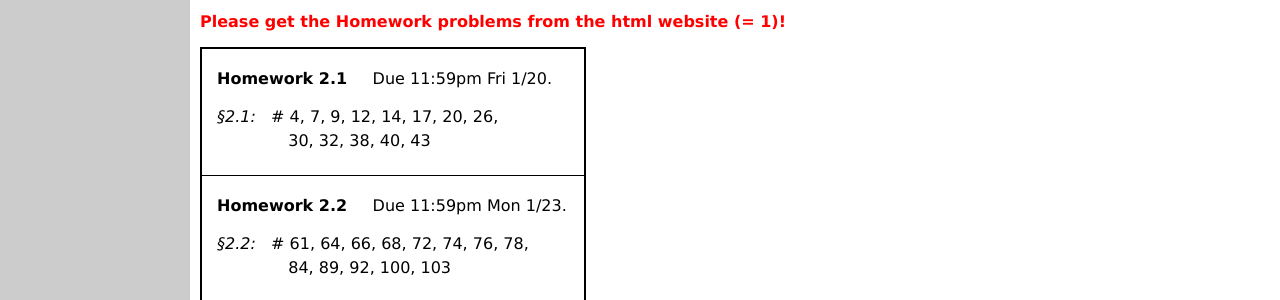
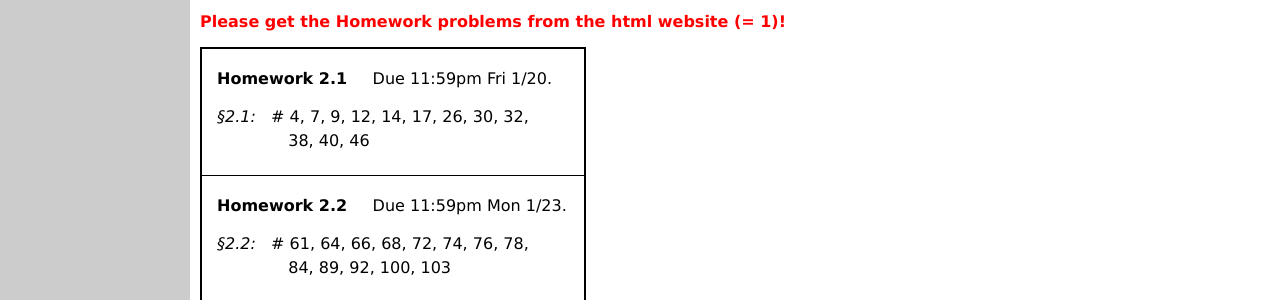
Before and after one commit to jrfaudree/HOM, a Jekyll site: the page built from homework.md, in a window 1280 px wide and 1055 px high. Shown: the part 564-864 px from the top of the window. Built offline with Jekyll 4.4.1, drawn with Linux system fonts in a browser that asks for light colours.

Commit message:
edit HW2.1 to reflect solutions

```diff
--- a/_data/homework.yml
+++ b/_data/homework.yml
@@ -5,8 +5,8 @@ homework:
   due: 11:59pm Fri 1/20
   sections:
   - section: 2.1
-    problems: 4, 7, 9, 12, 14, 17, 20, 26,
-    cont: 30, 32, 38, 40, 43
+    problems: 4, 7, 9, 12, 14, 17, 26, 30, 32,
+    cont: 38, 40, 46
 - name: Homework 2.2
   due: 11:59pm Mon 1/23
   sections:
```
